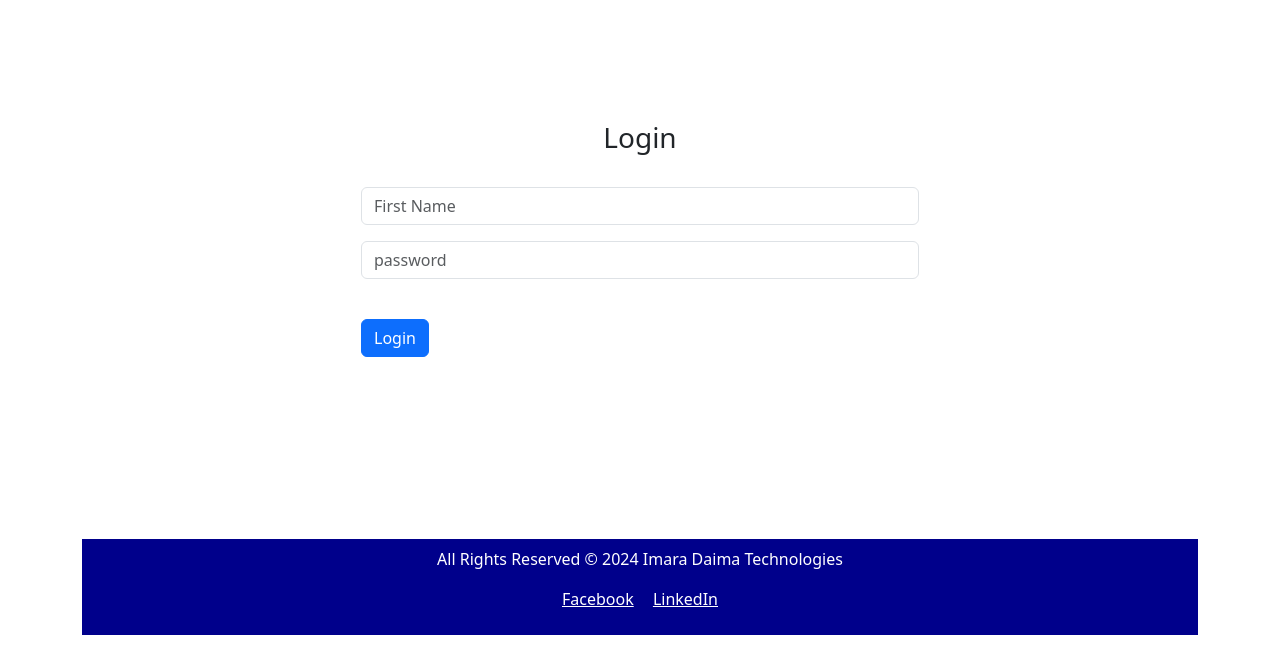
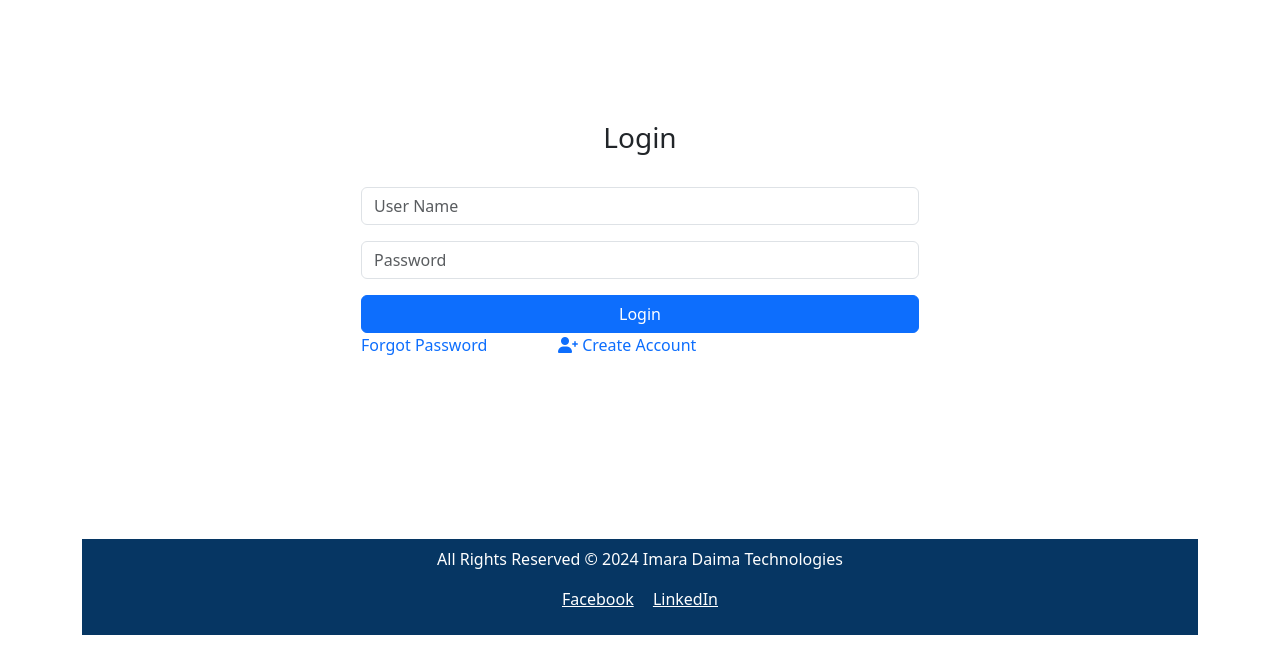
Before and after one commit to Cheruiyot-Aaron/Simple-Django-Project, a Django app: page / in a window 1280 px wide. Shown: the part 141-800 px from the top of the page. Run offline with Django 5.2, Linux system fonts and the light colour scheme.

Commit message:
Changed interface of loging page

```diff
--- a/pages/templates/footer.html
+++ b/pages/templates/footer.html
@@ -1,4 +1,4 @@
-<nav class="navbar navbar-expand-lg" style="background-color: #00008B; color: white; text-align: center;">
+<nav class="navbar navbar-expand-lg" style="background-color:#063663; color: white; text-align: center;">
     <div class="container-fluid d-flex justify-content-center align-items-center" style="height: 10vh;">
         <div class="footer-content">
             <p>All Rights Reserved &copy; 2024 Imara Daima Technologies</p>
--- a/pages/templates/home.html
+++ b/pages/templates/home.html
@@ -6,27 +6,33 @@
         <br>
     <form method ="POST" action ="{% url 'home'%}">
     {% csrf_token %}
-    <form>
-        <div class="mb-3">
-          {% comment %} <label for="exampleInputEmail1" class="form-control-label">Email address</label> {% endcomment %}
-          <input type="text" class="form-control" name="first_name", placeholder ="First Name" required>
-        </div>
-        {% comment %} <div class="mb-3">
-          <label for="exampleInputPassword1" class="form-label">Password</label>
-          <input type="password" class="form-control" id="exampleInputPassword1">
-        </div> {% endcomment %}
-        <div class="mb-3">
-            {% comment %} <label for="exampleInputPassword1" class="form-label">Password</label> {% endcomment %}
-            <input type="password" class="form-control" name="password", placeholder ="password" required>
-        </div>
-        {% comment %} <div class="mb-3 form-check">
-          <input type="checkbox" class="form-check-input" id="exampleCheck1">
-          <label class="form-check-label" for="exampleCheck1">Remember me</label>
-        </div> {% endcomment %}
-        <br>
-        <button type="submit" class="btn btn-primary" text-align ="center">Login</button>
-      </form>
-    </form>
+    <style>
+      .btn-block {
+        display: inline-block;
+        width: 100%;
+        text-align: center;
+      }
+    </style>
+
+    <form style="border: 2px solid red; border-radius: 15px; padding: 20px; max-width: 400px; margin: auto;">
+      <div class="mb-3" style="display: flex; align-items: center;">
+          {% comment %} <label for="username" style="flex: 1; margin-right: 10px;">User Name: </label> {% endcomment %}
+          <input type="text" class="form-control" name="first_name" id="username" placeholder="User Name" required style="flex: 2;">
+      </div>
+      <div class="mb-3" style="display: flex; align-items: center;">
+          {% comment %} <label for="password" style="flex: 1; margin-right: 2px;">Password:</label> {% endcomment %}
+          <input type="password" class="form-control" name="password" id="password" placeholder="Password" required style="flex: 2;">
+      </div>
+
+      <button type="submit" class="btn btn-primary btn-block">Login</button>
+      <br>
+      <a href="forgot-password" style="text-decoration: none;">Forgot Password</a> &nbsp; &nbsp; &nbsp; &nbsp; &nbsp; &nbsp; &nbsp; &nbsp;
+      <a href="create-account" style="text-decoration: none; width:100%">
+          <i class="fas fa-user-plus"></i> Create Account
+      </a>
+  </form>
+
+
 </div>
 <script>
     const togglePassword = document.getElementById('togglePassword');
```
